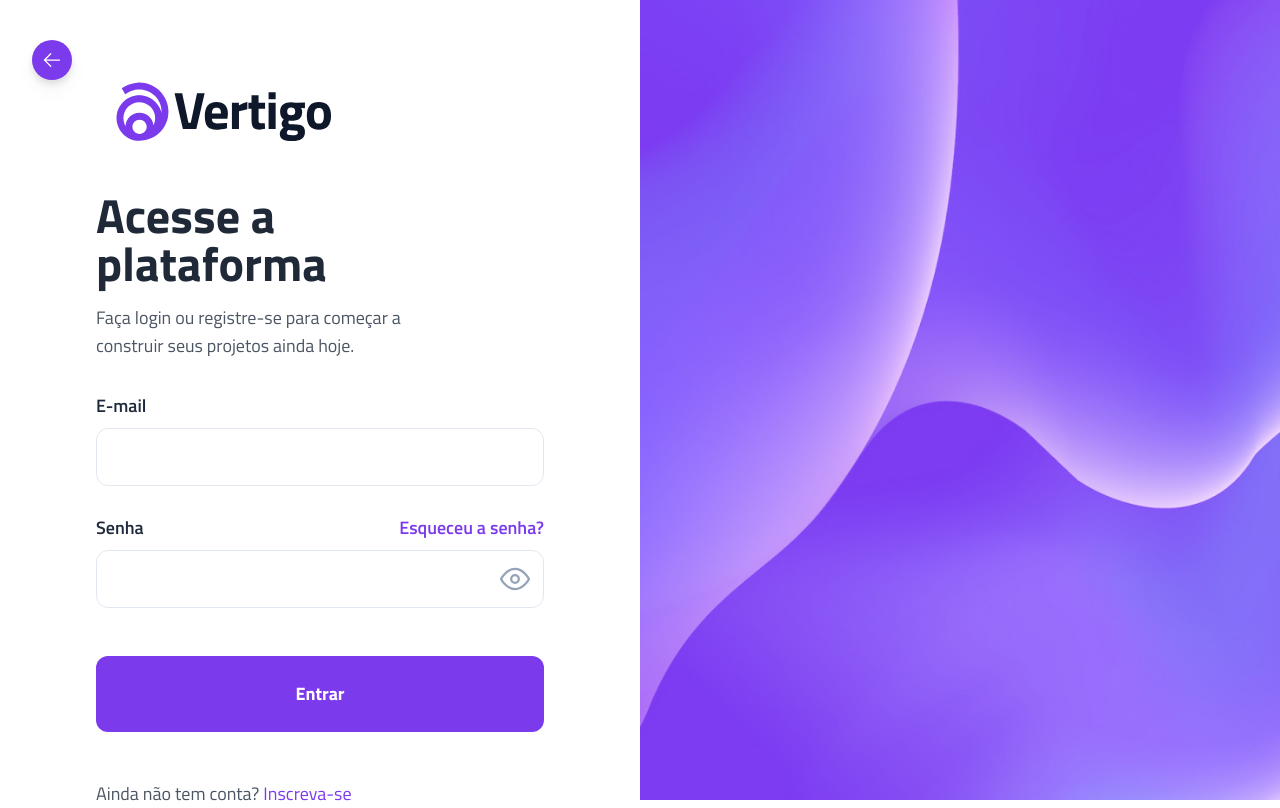
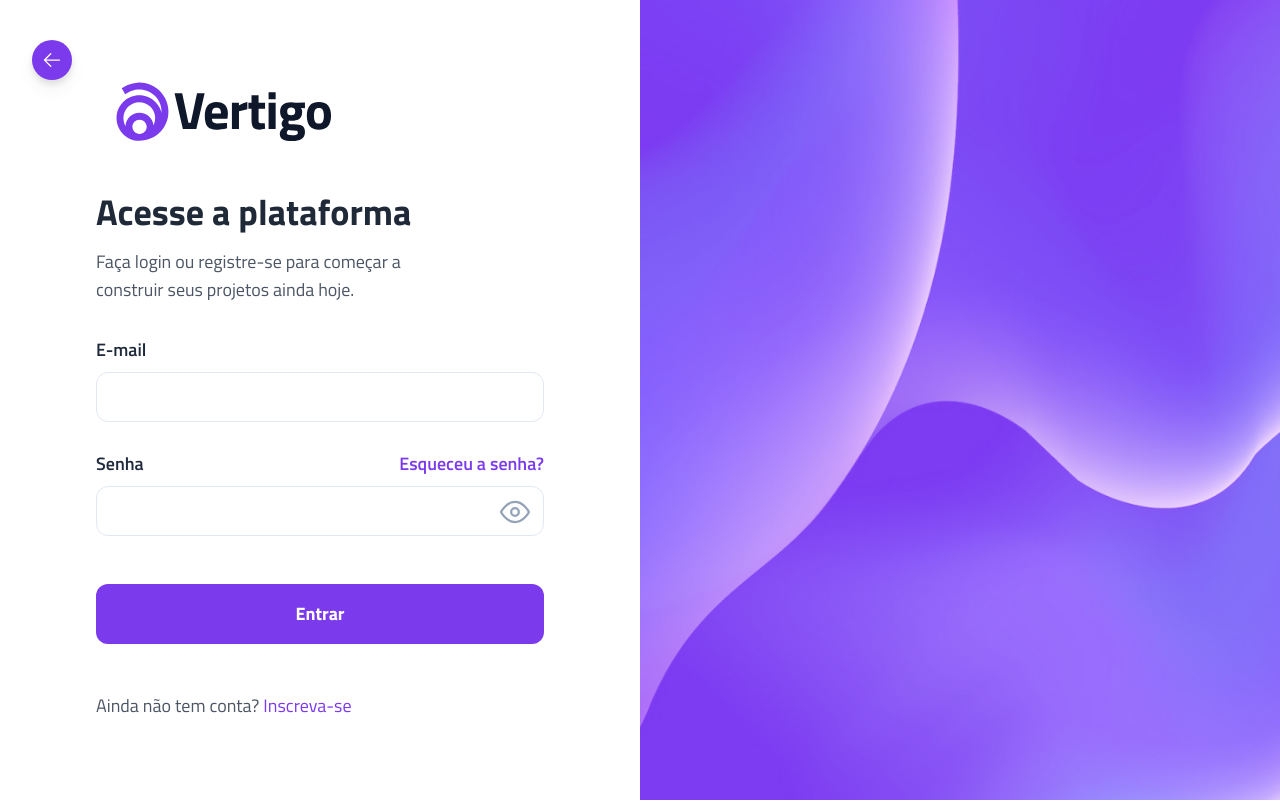
Before and after one commit to alerrandrojanio/bora-codar, a Next.js app: page /loginpage in a window 1280 px wide. Built offline with nearby package versions, Linux system fonts and the light colour scheme.

Commit message:
fix: loginpage: resposividade desktop

```diff
--- a/src/pages/loginpage.tsx
+++ b/src/pages/loginpage.tsx
@@ -43,7 +43,7 @@ export default function LoginPage() {
 
             <div className="mt-24 md:mt-10 sm:mt-10 max-sm:mt-6">
               <div className="max-w-xl w-3/4 max-sm:w-full ">
-                <h1 className="text-5xl font-bold text-gray-800 max-sm:text-3xl">
+                <h1 className="text-4xl font-bold text-gray-800 ">
                   Acesse a plataforma
                 </h1>
                 <p className="text-gray-600 text-lg mt-4 sm:text-md max-sm:text-base">
@@ -63,7 +63,7 @@ export default function LoginPage() {
                   <input
                     id="email"
                     type="email"
-                    className="w-full py-4 px-4 bg-white border border-[#e2e8f0] rounded-xl focus:outline-none focus:ring-2 focus:ring-[#9f67ff] max-sm:py-2"
+                    className="w-full py-3 px-4 bg-white border border-[#e2e8f0] rounded-xl focus:outline-none focus:ring-2 focus:ring-[#9f67ff] max-sm:py-2"
                     required
                   />
                 </div>
@@ -87,7 +87,7 @@ export default function LoginPage() {
                   <input
                     id="password"
                     type={showPassword ? "text" : "password"}
-                    className="w-full py-4 px-4 bg-white border border-[#e2e8f0] rounded-xl focus:outline-none focus:ring-2 focus:ring-[#9f67ff] max-sm:py-2"
+                    className="w-full py-3 px-4 bg-white border border-[#e2e8f0] rounded-xl focus:outline-none focus:ring-2 focus:ring-[#9f67ff] max-sm:py-2"
                     required
                   />
                   {showPassword ? (
@@ -109,7 +109,7 @@ export default function LoginPage() {
 
                 <button
                   type="submit"
-                  className="w-full my-12 bg-[#7c3aed] flex justify-center items-center py-6 px-10 rounded-xl text-white text-lg font-bold active:outline-2 active:outline-[#7c3aed] focus:outline-2 focus:outline-[#9f67ff] hover:bg-[#9f67ff] max-sm:py-2 max-sm:my-8"
+                  className="w-full my-12 bg-[#7c3aed] flex justify-center items-center py-4 px-10 rounded-xl text-white text-lg font-bold active:outline-2 active:outline-[#7c3aed] focus:outline-2 focus:outline-[#9f67ff] hover:bg-[#9f67ff] max-sm:py-2 max-sm:my-8"
                 >
                   Entrar
                 </button>
```
